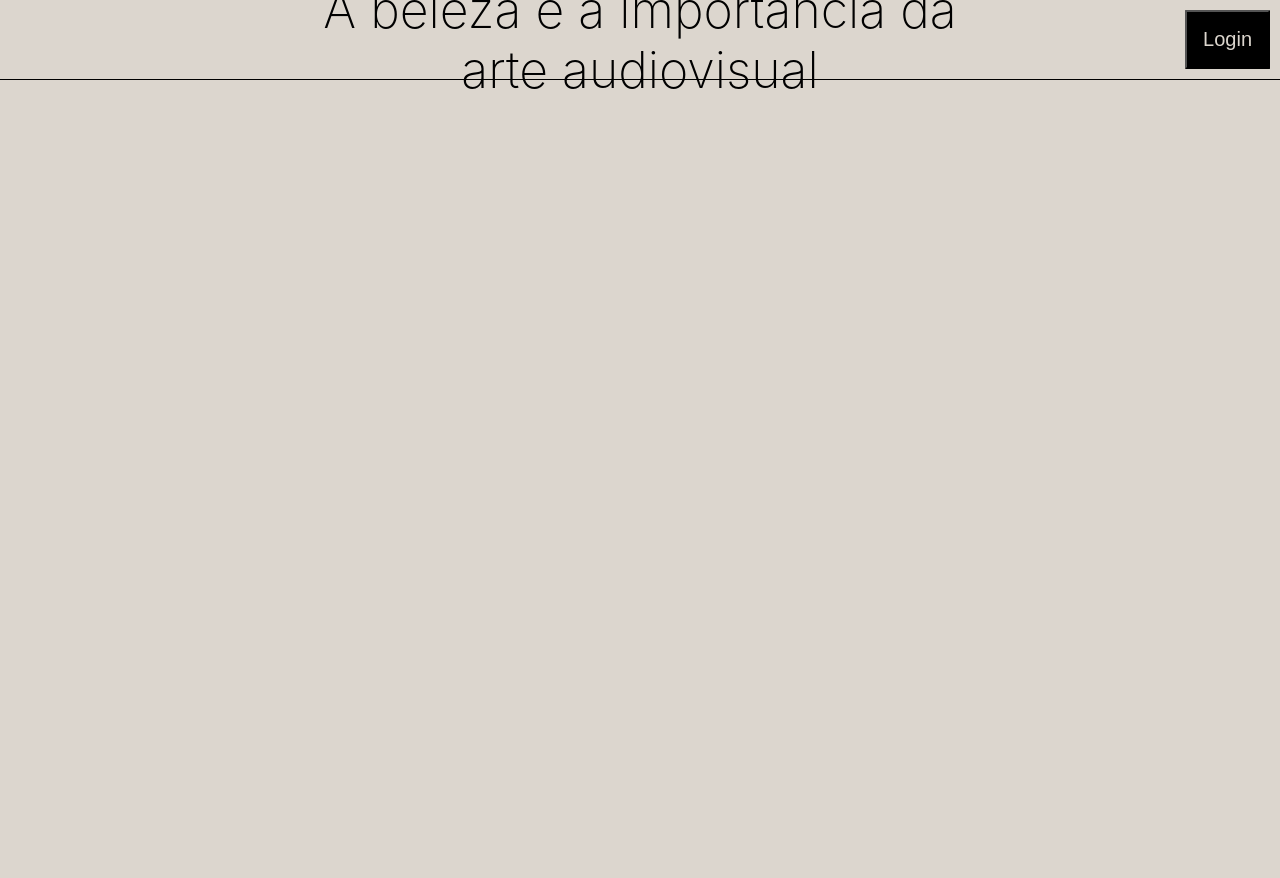
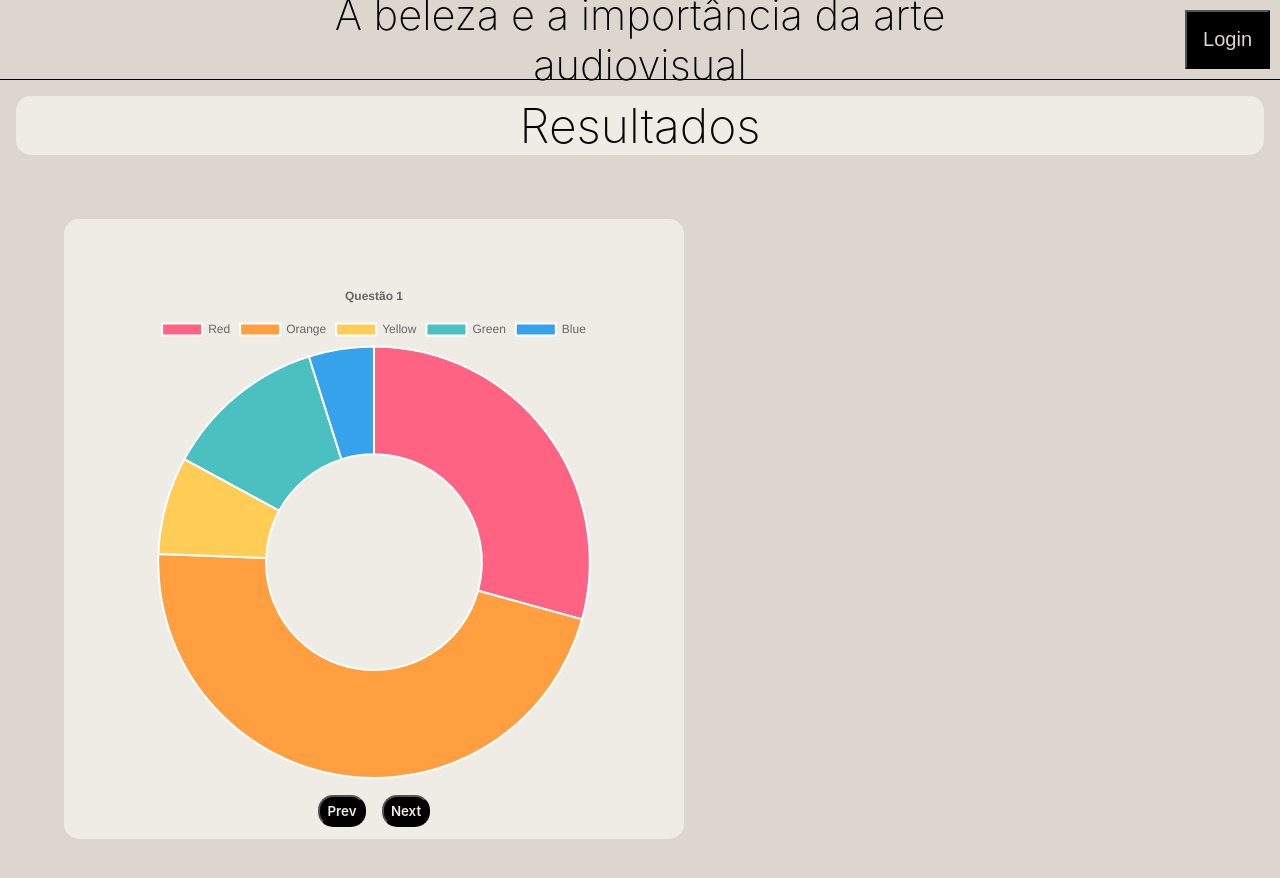
Before and after one commit to martelozzo/Projeto-Individual-Beleza-da-arte-audiovisual, a website: page web-data-viz-main/public/dashboard.html in a window 1280 px wide. Before the commit the page ends 800 px from the top, so only its background shows below. Drawn offline with nearby package versions, Linux system fonts and the light colour scheme; no server answers.

Commit message:
Adicionando Graf Pizza tela Dashboard

```diff
--- a/web-data-viz-main/public/all_style.css
+++ b/web-data-viz-main/public/all_style.css
@@ -1,4 +1,4 @@
-*{
+* {
 
     margin: 0;
     padding: 0;
@@ -13,8 +13,13 @@ body {
 }
 
 @keyframes fadeIn {
-  from { opacity: 0; }
-  to { opacity: 1; }
+    from {
+        opacity: 0;
+    }
+
+    to {
+        opacity: 1;
+    }
 }
 
 
@@ -30,7 +35,7 @@ body {
 
 }
 
-.header_title{
+.header_title {
 
     font-size: 50px;
     position: absolute;
@@ -52,7 +57,7 @@ body {
     margin-left: auto;
 }
 
-.login button{
+.login button {
 
     width: fit-content;
     height: 95%;
@@ -98,10 +103,10 @@ body {
 }
 
 .inter {
-  font-family: "Inter", sans-serif;
-  font-optical-sizing: auto;
-  font-weight: 200;
-  font-style: normal;
+    font-family: "Inter", sans-serif;
+    font-optical-sizing: auto;
+    font-weight: 200;
+    font-style: normal;
 }
 
 
@@ -137,7 +142,7 @@ body {
 
 }
 
-.img_texto img{
+.img_texto img {
 
     height: 800px;
     margin-top: 120px;
@@ -154,7 +159,7 @@ body {
 
 }
 
-.botao p{
+.botao p {
 
     color: rgb(220, 214, 206);
     background-color: black;
@@ -174,7 +179,7 @@ body {
 
 .footer {
     background-color: #000000;
-    color:  rgb(220, 214, 206);
+    color: rgb(220, 214, 206);
     text-align: center;
     padding: 20px 0;
     position: relative;
@@ -204,7 +209,7 @@ body {
 
 }
 
-.container_login{
+.container_login {
 
     display: flex;
     align-items: center;
@@ -229,7 +234,7 @@ body {
 
 }
 
-.container_login form{
+.container_login form {
 
     display: flex;
     flex-direction: column;
@@ -237,7 +242,7 @@ body {
 
 }
 
-.container_login form button{
+.container_login form button {
 
     width: 400px;
     height: 50px;
@@ -253,7 +258,7 @@ body {
 
 }
 
-.container_cadastro{
+.container_cadastro {
 
     display: flex;
     align-items: center;
@@ -278,7 +283,7 @@ body {
 
 }
 
-.container_cadastro form{
+.container_cadastro form {
 
     display: flex;
     flex-direction: column;
@@ -286,7 +291,7 @@ body {
 
 }
 
-.container_cadastro form button{
+.container_cadastro form button {
 
     width: 400px;
     height: 50px;
@@ -324,3 +329,71 @@ body {
     font-size: 3rem;
 
 }
+
+/* dashboards */
+
+.container_graf {
+
+    width: 500px;
+    height: 500px;
+    background-color: rgb(239, 235, 229);
+    border-radius: 15px;
+    padding: 60px;
+
+    flex-direction: column;
+    justify-content: center;
+    align-items: center;
+
+
+}
+
+.area_grafs {
+
+    display: flex;
+    margin: 4rem;
+
+
+}
+
+.container_button_graf {
+
+    display: flex;
+    flex-direction: row;
+    gap: 1rem;
+    justify-content: center;
+    align-items: center;
+    padding-top: 1rem;
+
+}
+
+.container_button_graf button {
+
+    background-color: #000000;
+    height: 2rem;
+    width: 3rem;
+    color: rgb(239, 235, 229);
+    border-radius: 15px;
+
+}
+
+.container_button_graf button p {
+
+    font-family: "Inter", sans-serif;
+    font-optical-sizing: auto;
+    font-weight: 600;
+    font-style: normal;
+
+}
+
+.titulo_dash {
+
+    display: flex;
+    justify-content: center;
+    align-items: center;
+    font-size: 3rem;
+    margin: 1rem;
+    background-color: rgb(239, 235, 229);
+    border-radius: 15px;
+
+
+}
--- a/web-data-viz-main/public/dashboard.html
+++ b/web-data-viz-main/public/dashboard.html
@@ -12,40 +12,72 @@
 <body>
     <header class="header">
 
-        <div class="header_title inter" onclick="window.location.href='index.html'"><p>A beleza e a importância da arte audiovisual</p></div>
+        <div class="header_title inter" style="font-size: 2.6rem;" onclick="window.location.href='index.html'" 3>A
+            beleza e
+            a importância da
+            arte audiovisual</div>
         <div class="login inter"><button onclick="window.location.href='login.html'">
                 <p>Login</p>
             </button></div>
     </header>
-<div id="graficos"></div>
+    <div class="inter titulo_dash">Resultados</div>
+    <div class="area_grafs">
+        <div class="container_graf">
+            <canvas id="Chart1"></canvas>
+            <div class="container_button_graf"><button><p>Prev</p></button><button><p>Next</p></button></div>
+        </div>
+
+    </div>
+
 </body>
 
 <script>
 
-    fetch('/quiz/dashboard')
-  .then(r => r.json())
-  .then(questoes => {
-      questoes.forEach((q, i) => {
-          // Cria canvas para cada questão
-          const container = document.getElementById('graficos')
-          container.insertAdjacentHTML('beforeend',
-              `<h3>${q.pergunta}</h3><canvas id="chart-${i}" width="300" height="300"></canvas>`)
 
-          new Chart(document.getElementById(`chart-${i}`), {
-              type: 'pie',
-              data: {
-                  labels: q.alternativas.map(a => a.texto),
-                  datasets: [{
-                      data: q.alternativas.map(a => a.total),
-                      backgroundColor: ['#FF6384','#36A2EB','#FFCE56','#4BC0C0']
-                  }]
-              },
-              options: {
-                  plugins: { legend: { position: 'bottom' } }
-              }
-          })
-      })
-  })
+
+    const DATA_COUNT = 5;
+    const NUMBER_CFG = { count: DATA_COUNT, min: 0, max: 100 };
+
+    const data = {
+        labels: ['Red', 'Orange', 'Yellow', 'Green', 'Blue'],
+        datasets: [
+            {
+                label: 'Dataset 1',
+                // Insira números reais aqui, já que Utils.numbers não existe nativamente
+                data: [12, 19, 3, 5, 2],
+                backgroundColor: [
+                    'rgb(255, 99, 132)',
+                    'rgb(255, 159, 64)',
+                    'rgb(255, 205, 86)',
+                    'rgb(75, 192, 192)',
+                    'rgb(54, 162, 235)'
+                ],
+            }
+        ]
+    };
+
+
+    const config = {
+        type: 'doughnut',
+        data: data,
+        options: {
+            responsive: true,
+            plugins: {
+                legend: {
+                    position: 'top',
+                },
+                title: {
+                    display: true,
+                    text: 'Questão 1'
+                }
+            }
+        },
+    };
+
+    const myChart = new Chart(
+        document.getElementById('Chart1'), config
+    );
+
 
 </script>
 
```
Also changed, not shown: web-data-viz-main/public/quiz.html (+2 -20 lines).
